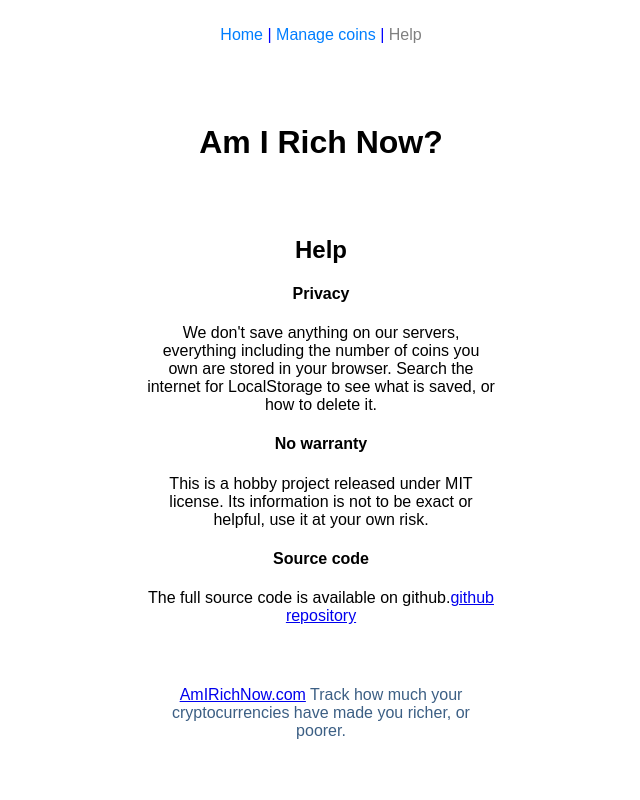
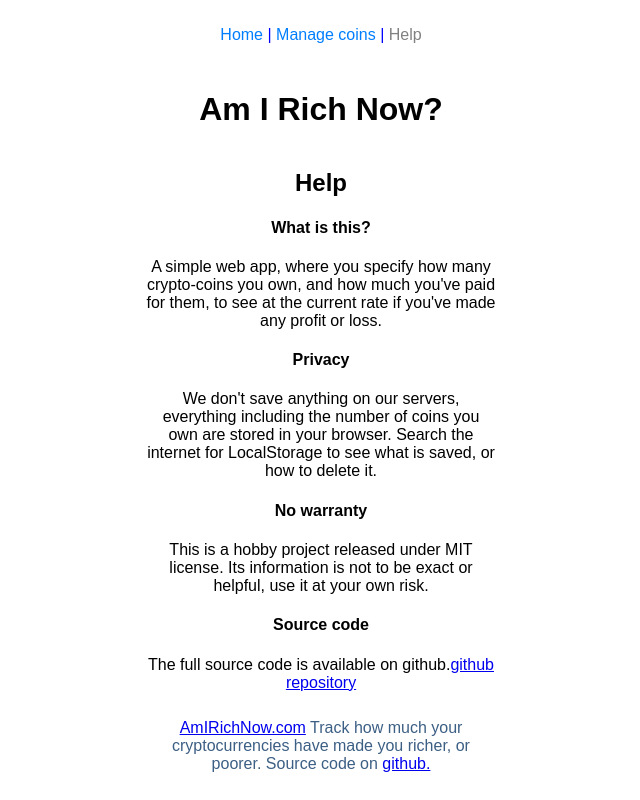
Before and after one commit to albacoretuna/am-i-rich-now, a React (Create React App) app: page /help in a window 1280 px wide. Shown: the whole page, without its empty margins (319-959 px from the left). Built offline with nearby package versions, Linux system fonts and the light colour scheme; the HTML template or start-up script is replaced by a standard one.

Commit message:
Update help

```diff
--- a/src/App.js
+++ b/src/App.js
@@ -129,6 +129,7 @@
           <footer className="footer">
             <p>
               <a href="https://AmIRichNow.com">AmIRichNow.com</a> Track how much your cryptocurrencies have made you richer, or poorer.
+              Source code on <a href="https://github.com/omidfi/am-i-rich-now">github.</a>
             </p>
           </footer>
         </div>
--- a/src/Help.js
+++ b/src/Help.js
@@ -6,6 +6,9 @@
       <div className="Help">
         <h2> Help </h2>
         <div>
+          <h4>What is this?</h4>
+          A simple web app, where you specify how many crypto-coins you own, and how much you've paid for them, to see at the current rate if you've made any profit or loss.
+
           <h4>Privacy</h4>
           We don't save anything on our servers, everything including the number of coins you own are stored in your browser.          Search the internet for LocalStorage to see what is saved, or how to delete it.
 
```
